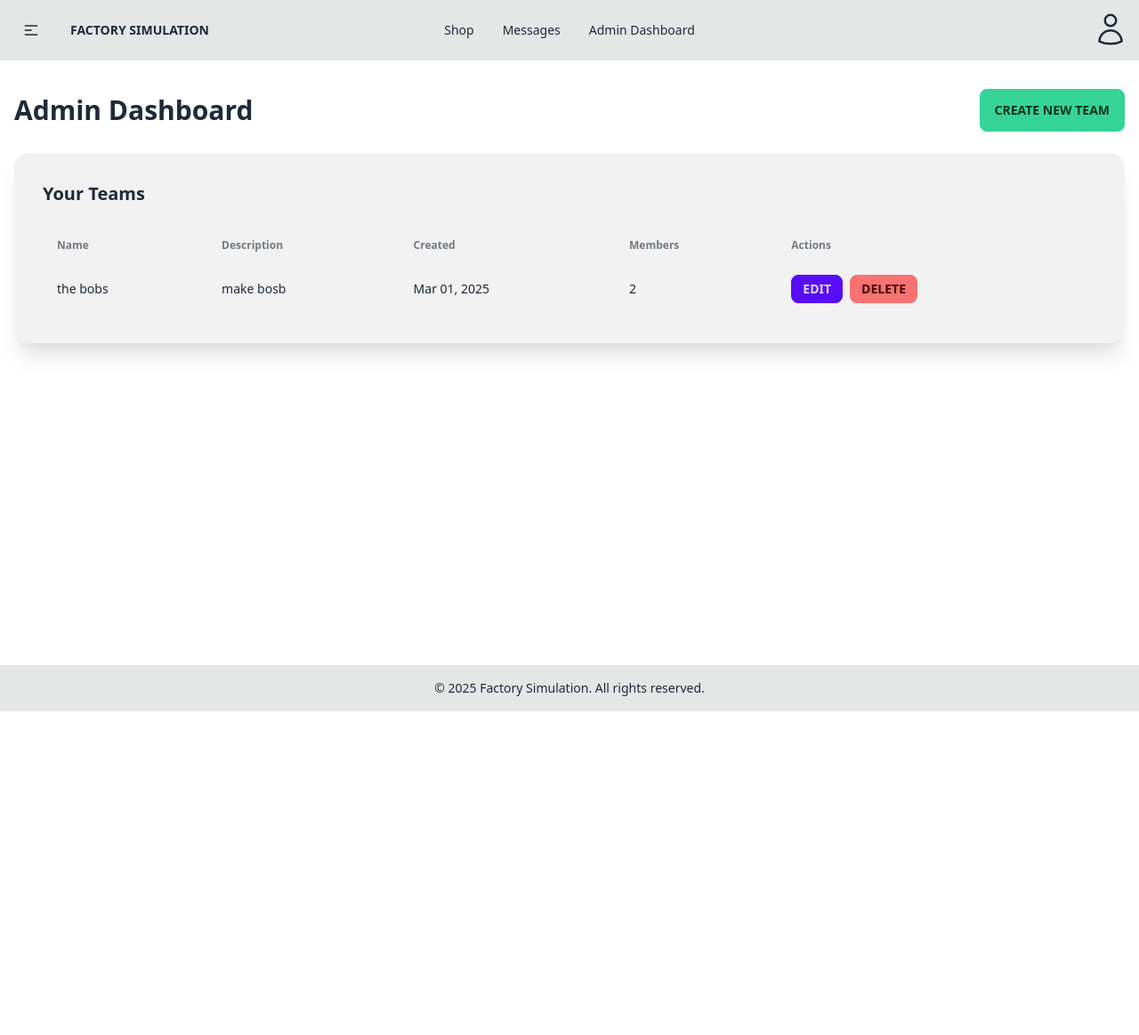
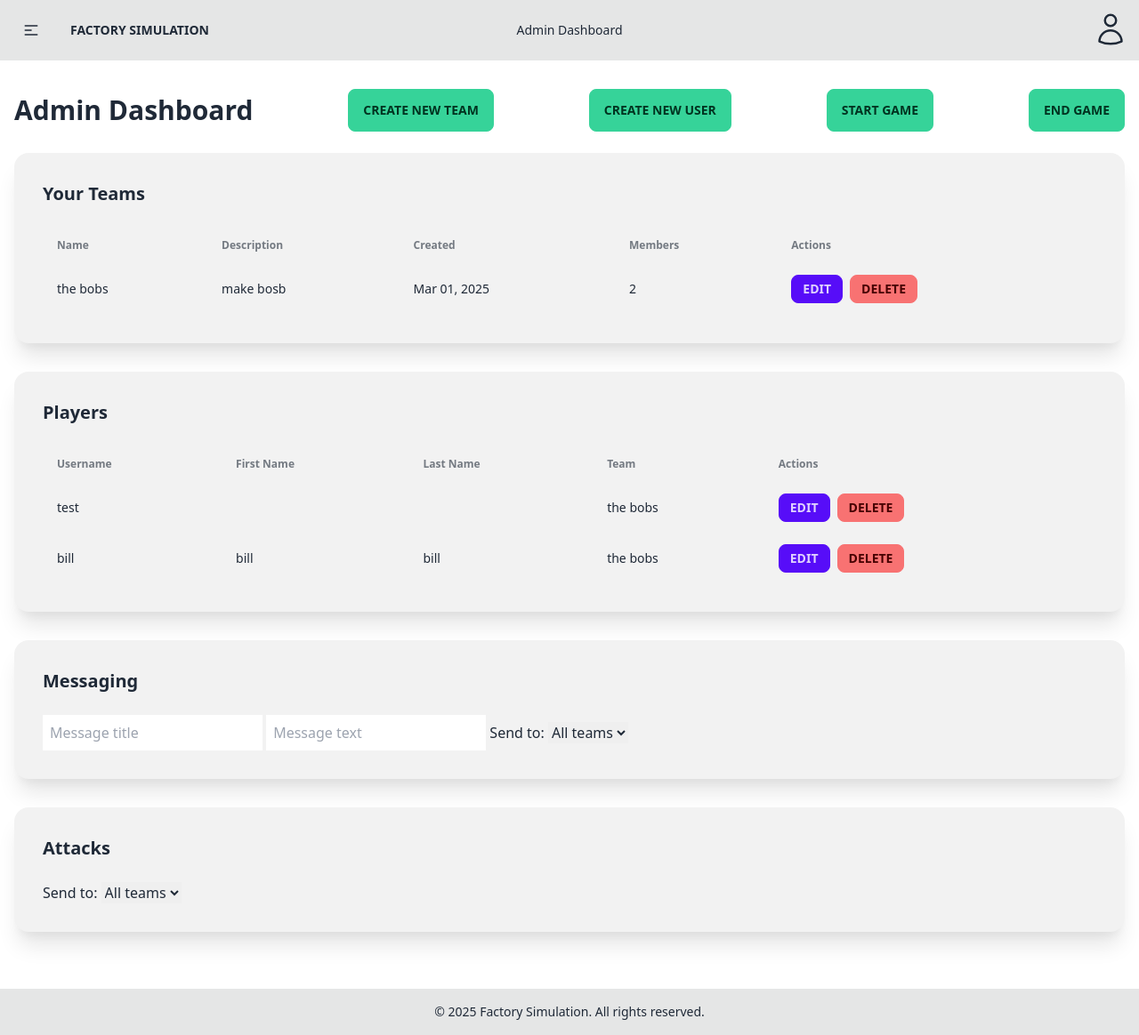
Before and after one commit to BreydenSummers/HackUSU2025, a Django app: page /admin-dashboard/ in a window 1280 px wide. Shown: the whole page at 89% size. Before the commit the page ends 800 px from the top, so only its background shows below. Run offline with Django 4.2, Linux system fonts and the light colour scheme; a user stored in the database is signed in; data comes from the database, SQL or seed files in the repository; both versions use the stored data as it was after the commit; some libraries are stand-ins or nearby versions.

Commit message:
Updates to admin_dashboard

```diff
--- a/factory_simulation/simulation/templates/simulation/admin_dashboard.html
+++ b/factory_simulation/simulation/templates/simulation/admin_dashboard.html
@@ -3,6 +3,9 @@ Dashboard | Factory Simulation{% endblock %} {% block content %}
 <div class="flex justify-between items-center mb-6">
   <h1 class="text-3xl font-bold">Admin Dashboard</h1>
   <a href="{% url 'create_team' %}" class="btn btn-success">Create New Team</a>
+  <a href="{% url 'add_user' %}" class="btn btn-success">Create New User</a>
+  <a href="{% url 'create_team' %}" class="btn btn-success">Start Game</a>
+  <a href="{% url 'create_team' %}" class="btn btn-success">End Game</a>
 </div>
 
 <div class="card bg-base-200 shadow-xl mb-8">
@@ -58,4 +61,138 @@ Dashboard | Factory Simulation{% endblock %} {% block content %}
     {% endif %}
   </div>
 </div>
+
+<div class="card bg-base-200 shadow-xl mb-8">
+  <div class="card-body">
+    <h2 class="card-title text-2xl mb-4">Players</h2>
+    {% if players %}
+    <div class="overflow-x-auto">
+      <table class="table table-zebra w-full">
+        <thead>
+          <tr>
+            <th>Username</th>
+            <th>First Name</th>
+            <th>Last Name</th>
+            <th>Team</th>
+            <th>Actions</th>
+          </tr>
+        </thead>
+        <tbody>
+          {% for team in teams %}
+            {% for player in team.members.all %}
+            <tr>
+              <td>{{ player.username }}</td>
+              <td>{{ player.first_name }}</td>
+              <td>{{ player.last_name }}</td>
+              <td>{{ team.name }}</td>
+              <td>
+                <div class="flex space-x-2">
+                  <button class="btn btn-sm btn-primary">Edit</button>
+                  <button class="btn btn-sm btn-error">Delete</button>
+                </div>
+              </td>
+            </tr>
+            {% endfor %}
+          {% endfor %}
+        </tbody>
+      </table>
+    </div>
+    {% else %}
+    <div class="alert alert-info">
+      <svg
+        xmlns="http://www.w3.org/2000/svg"
+        fill="none"
+        viewBox="0 0 24 24"
+        class="stroke-current shrink-0 w-6 h-6"
+      >
+        <path
+          stroke-linecap="round"
+          stroke-linejoin="round"
+          stroke-width="2"
+          d="M13 16h-1v-4h-1m1-4h.01M21 12a9 9 0 11-18 0 9 9 0 0118 0z"
+        ></path>
+      </svg>
+      <span>You haven't created any users yet.</span>
+    </div>
+    {% endif %}
+  </div>
+</div>
+
+<div class="card bg-base-200 shadow-xl mb-8">
+  <div class="card-body">
+    <h2 class="card-title text-2xl mb-4">Messaging</h2>
+    {% if teams %}
+    <div class="overflow-x-auto">
+      <form method="post" action="send-message">
+        <input class="p-2" type="text" name="title" placeholder="Message title"/>
+        <input class="p-2" type="text" name="text" placeholder="Message text"/>
+        <label>
+          Send to:
+        </label>
+        <select>
+          <option value="all">All teams</option>
+          {% for team in teams %}
+          <option value="{{ team.name }}">{{ team.name }}</option>
+          {% endfor %}
+        </select>
+      </form>
+    </div>
+    {% else %}
+    <div class="alert alert-info">
+      <svg
+        xmlns="http://www.w3.org/2000/svg"
+        fill="none"
+        viewBox="0 0 24 24"
+        class="stroke-current shrink-0 w-6 h-6"
+      >
+        <path
+          stroke-linecap="round"
+          stroke-linejoin="round"
+          stroke-width="2"
+          d="M13 16h-1v-4h-1m1-4h.01M21 12a9 9 0 11-18 0 9 9 0 0118 0z"
+        ></path>
+      </svg>
+      <span>There are no teams, you cannot send messages.</span>
+    </div>
+    {% endif %}
+  </div>
+</div>
+
+<div class="card bg-base-200 shadow-xl mb-8">
+  <div class="card-body">
+    <h2 class="card-title text-2xl mb-4">Attacks</h2>
+    {% if teams %}
+    <div class="overflow-x-auto">
+      <form method="post" action="send-message">
+        <label>
+          Send to:
+        </label>
+        <select>
+          <option value="all">All teams</option>
+          {% for team in teams %}
+          <option value="{{ team.name }}">{{ team.name }}</option>
+          {% endfor %}
+        </select>
+      </form>
+    </div>
+    {% else %}
+    <div class="alert alert-info">
+      <svg
+        xmlns="http://www.w3.org/2000/svg"
+        fill="none"
+        viewBox="0 0 24 24"
+        class="stroke-current shrink-0 w-6 h-6"
+      >
+        <path
+          stroke-linecap="round"
+          stroke-linejoin="round"
+          stroke-width="2"
+          d="M13 16h-1v-4h-1m1-4h.01M21 12a9 9 0 11-18 0 9 9 0 0118 0z"
+        ></path>
+      </svg>
+      <span>There are no teams, you cannot send attacks.</span>
+    </div>
+    {% endif %}
+  </div>
+</div>
 {% endblock %}
--- a/factory_simulation/simulation/templates/simulation/base.html
+++ b/factory_simulation/simulation/templates/simulation/base.html
@@ -54,7 +54,7 @@
             class="menu menu-sm dropdown-content mt-3 z-[1] p-2 shadow bg-base-100 rounded-box w-52"
           >
             <li><a href="{% url 'home' %}">Home</a></li>
-            {% if user.is_authenticated %}
+            {% if user.is_authenticated and not user.is_staff %}
             <li><a href="{% url 'shop' %}">Shop</a></li>
             <li><a href="{% url 'messages' %}">Messages</a></li>
             {% endif %}
@@ -69,7 +69,7 @@
       </div>
       <div class="navbar-center hidden lg:flex">
         <ul class="menu menu-horizontal px-1">
-          {% if user.is_authenticated %}
+          {% if user.is_authenticated and not user.is_staff %}
           <li><a href="{% url 'shop' %}">Shop</a></li>
           <li><a href="{% url 'messages' %}">Messages</a></li>
           {% endif %}
@@ -134,7 +134,6 @@
         <p>© {% now "Y" %} Factory Simulation. All rights reserved.</p>
       </div>
     </footer>
-
     {% block extra_js %}{% endblock %}
   </body>
 </html>
--- a/factory_simulation/simulation/templates/simulation/index.html
+++ b/factory_simulation/simulation/templates/simulation/index.html
@@ -5,11 +5,6 @@ Factory Simulation{% endblock %} {% block content %}
     <div class="max-w-md">
       <h1 class="text-5xl font-bold">Welcome to Factory Simulation</h1>
       <p class="py-6">This is a simulation platform for factory operations.</p>
-      <p class="pb-6">
-        Get started by exploring the shop or logging in as an admin to create
-        teams.
-      </p>
-      <a href="{% url 'shop' %}" class="btn btn-primary">Visit Shop</a>
     </div>
   </div>
 </div>
--- a/factory_simulation/simulation/urls.py
+++ b/factory_simulation/simulation/urls.py
@@ -8,5 +8,6 @@ urlpatterns = [
     path("create-team/", views.create_team, name="create_team"),
     path("messages/",views.messages_dashboard, name="messages"),
     path("login/", views.login_page, name="login"),
-    path("logout/", views.logout_view, name="logout")
+    path("logout/", views.logout_view, name="logout"),
+    path("add-user/", views.add_user, name="add_user")
 ]
--- a/factory_simulation/simulation/views.py
+++ b/factory_simulation/simulation/views.py
@@ -2,7 +2,7 @@ from django.shortcuts import render, redirect, get_object_or_404
 from django.contrib.auth.decorators import login_required, user_passes_test
 from django.contrib import messages
 from .models import Team, Product
-from django.contrib.auth import authenticate, login, logout
+from django.contrib.auth import authenticate, login, logout, get_user_model
 
 
 def is_admin(user):
@@ -50,7 +50,10 @@ def messages_dashboard(request):
 def admin_dashboard(request):
     """Admin dashboard view (for non-Django admin)"""
     teams = Team.objects.filter(created_by=request.user)
-    return render(request, "simulation/admin_dashboard.html", {"teams": teams})
+    User = get_user_model()
+    users = [u for u in User.objects.all() if not u.is_superuser and not u.is_staff]
+    print(teams[0].members.all()[0].username)
+    return render(request, "simulation/admin_dashboard.html", {"teams": teams, "players":users})
 
 
 @login_required(redirect_field_name=None,login_url="login")
@@ -69,3 +72,23 @@ def create_team(request):
         return redirect("admin_dashboard")
 
     return render(request, "simulation/create_team.html")
+
+@login_required(redirect_field_name=None,login_url="login")
+@user_passes_test(is_admin)
+def add_user(request):
+    teams = Team.objects.filter(created_by=request.user)
+    if request.method == "POST":
+        username = request.POST.get("username")
+        firstname = request.POST.get("firstname")
+        lastname = request.POST.get("lastname")
+        password = request.POST.get("password")
+        user = get_user_model().objects.create_user(username=username,
+                                                    password=password,
+                                                    first_name=firstname,
+                                                    last_name=lastname)
+        team = request.POST.get("team")
+        for t in teams:
+            if t.name == team:
+                t.members.add(user)
+        return redirect("admin_dashboard")
+    return render(request, "simulation/add_user.html",{"teams": teams})
```
Also changed, not shown: factory_simulation/simulation/templates/simulation/add_user.html (added, +44 -0 lines), factory_simulation/db.sqlite3.
